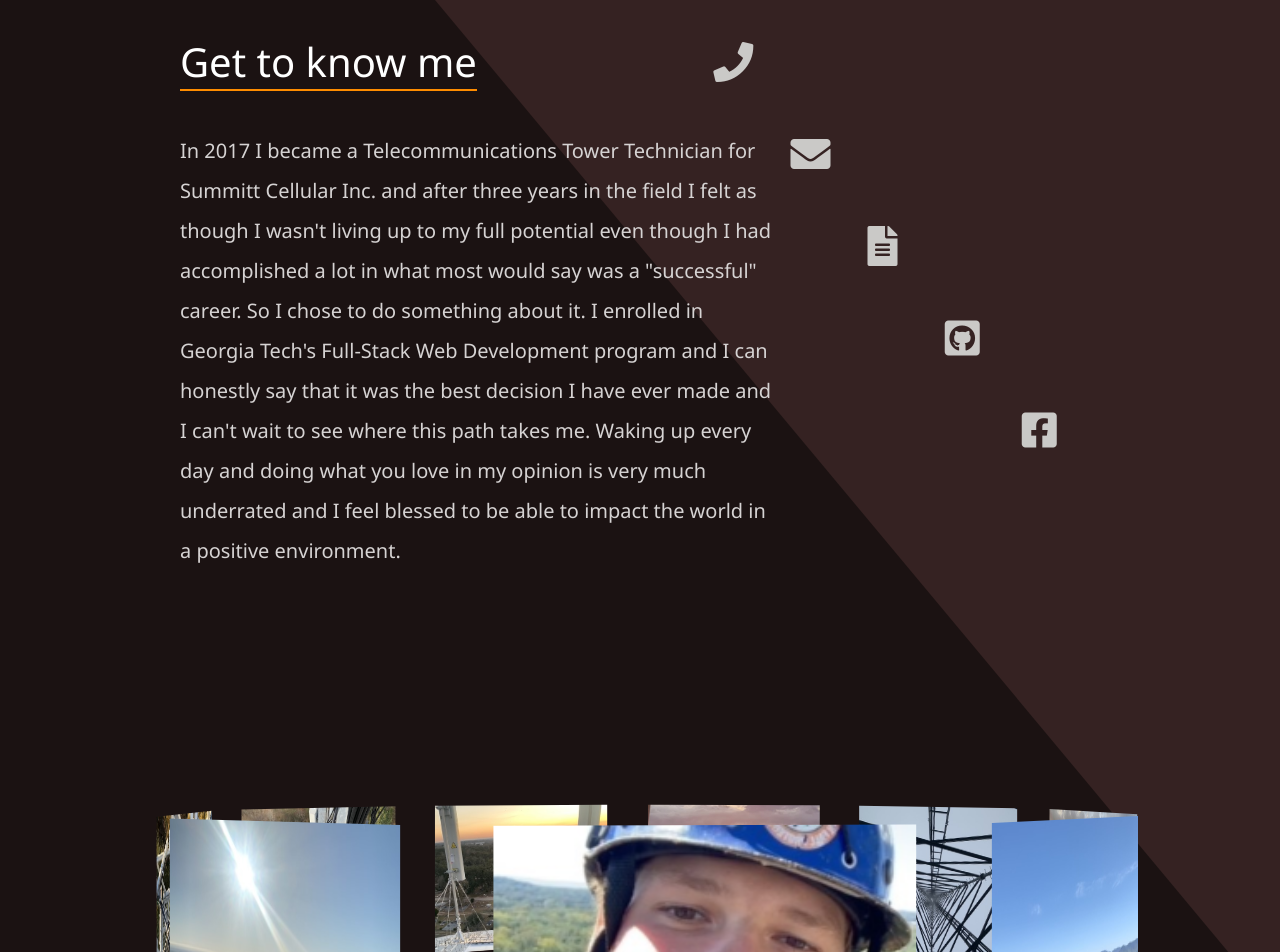
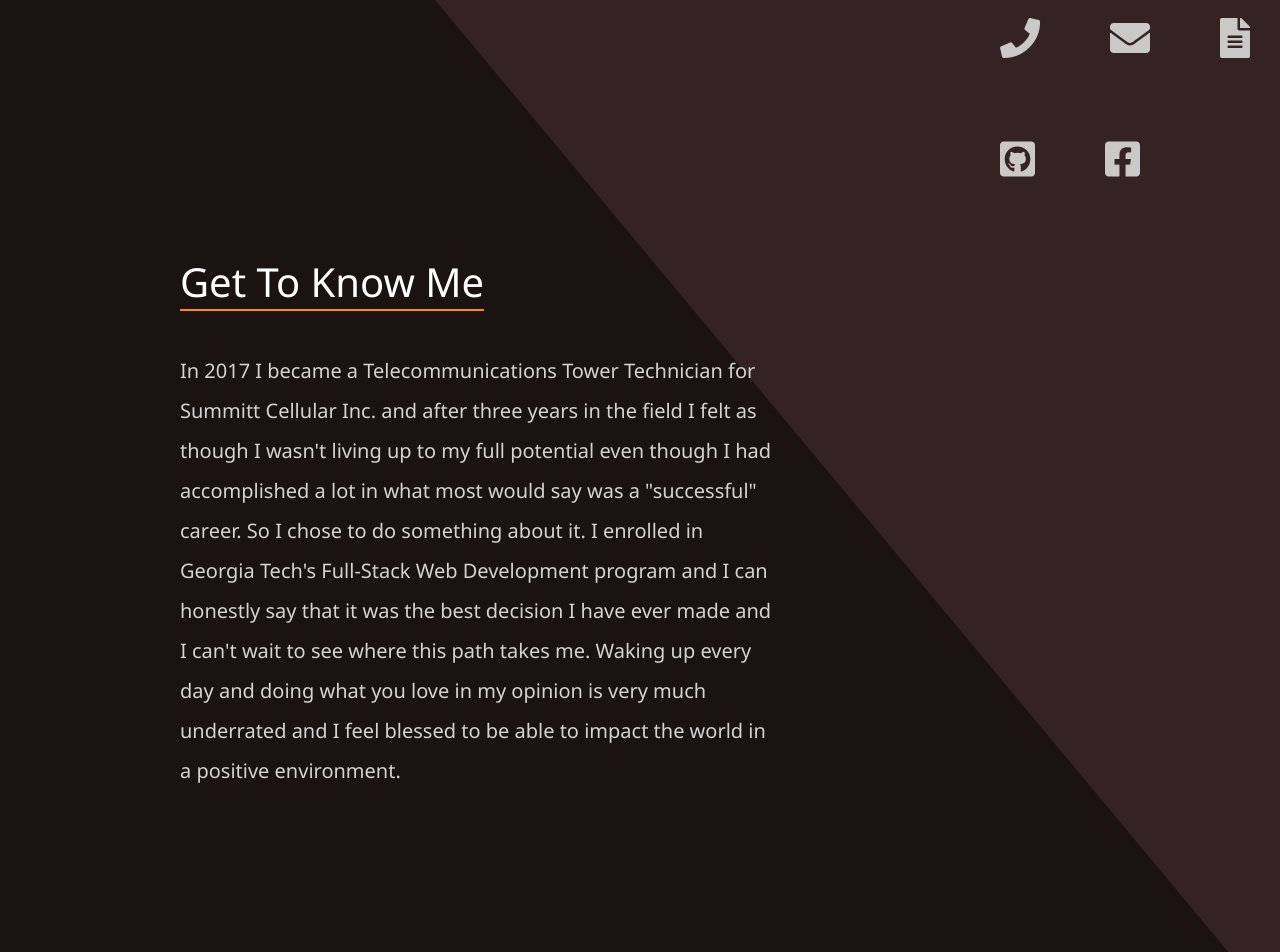
Before and after one commit to Sttorek/hi-im-seth, a React (Create React App) app: page /about in a window 1280 px wide. Shown: the part 240-1192 px from the top of the page. Built offline with nearby package versions, Linux system fonts and the light colour scheme.

Commit message:
fixed carousel and media querrys

```diff
--- a/src/App.css
+++ b/src/App.css
@@ -135,24 +135,25 @@
 }
 
 .basicCont {
-    margin-left: 50%;
+    margin-left: 35%;
 }
 
 .checkOut {
     font-size: 35px;
     border-bottom: 2px solid #ff8c00;
     width: fit-content;
-    /* margin-left: 50%; */
+    text-align: center;
+    margin-left: 25%;
     margin-top: 40px;
 }
 
 .linkCont {
     /* margin-left: 50%; */
     color: #cac9c7;
-    display: flex;
-    flex-direction: column;
+    /* display: flex; */
+    /* flex-direction: column; */
     width: fit-content;
-    transform: rotate(-40deg);
+    /* transform: rotate(-40deg); */
     /* background-color: tomato; */
     margin-top: 30px;
 }
@@ -160,7 +161,7 @@
 .lin {
     margin-top: 80px;
     margin-left: 70px;
-    transform: rotate(40deg);
+    /* transform: rotate(40deg); */
 }
 
 /* ----------------Carousel---------------------- */
@@ -171,7 +172,7 @@
     position: relative;
     width: 320px;
     /* margin: 100px auto 0 auto; */
-    margin-left: 40%;
+    margin-left: 38%;
     margin-bottom: 1000px;
     perspective: 1000px;
     z-index: 2;
@@ -186,13 +187,13 @@
   }
   .carousel__face {
     position: absolute;
-    width: 250px;
+    width: 300px;
     height: 200px;
     top: 20px;
     left: 10px;
     right: 10px;
     background-size: cover;
-    /* box-shadow:inset 0 0 0 2000px rgba(68, 68, 68, 0.5); */
+    box-shadow:inset 0 0 0 2000px rgba(0, 0, 0, 0.5);
     display: flex;
   }
 
@@ -294,6 +295,12 @@
   .media1 {
     align-items: center;
   }
+  .descCont {
+      margin-top: 400px;
+  }
+  .basicCont {
+      margin-left: 650px;
+  }
 }
 
 @media screen and (max-width: 1130px) {
--- a/src/pages/About.js
+++ b/src/pages/About.js
@@ -5,7 +5,7 @@ function About() {
     <div>
       <div className="about-me">
         <div className="descCont">
-          <p className="about-title">Get to know me</p>
+          <p className="about-title">Get To Know Me</p>
           <p className="story">
             In 2017 I became a Telecommunications Tower Technician for Summitt
             Cellular Inc. and after three years in the field I felt as though I
```
